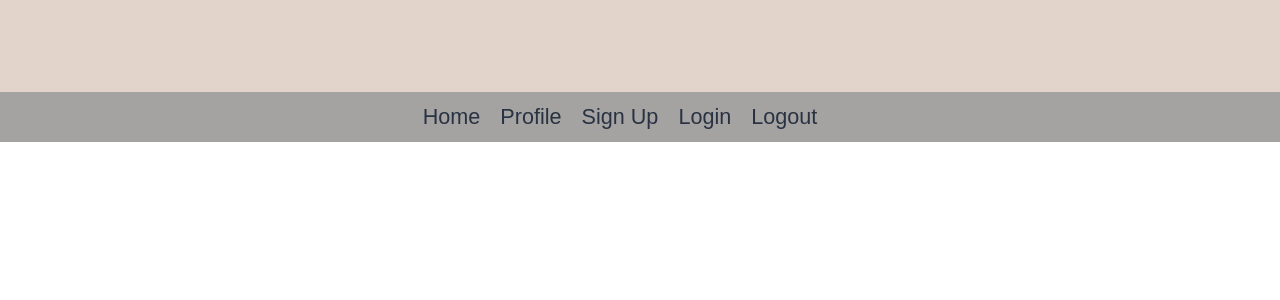
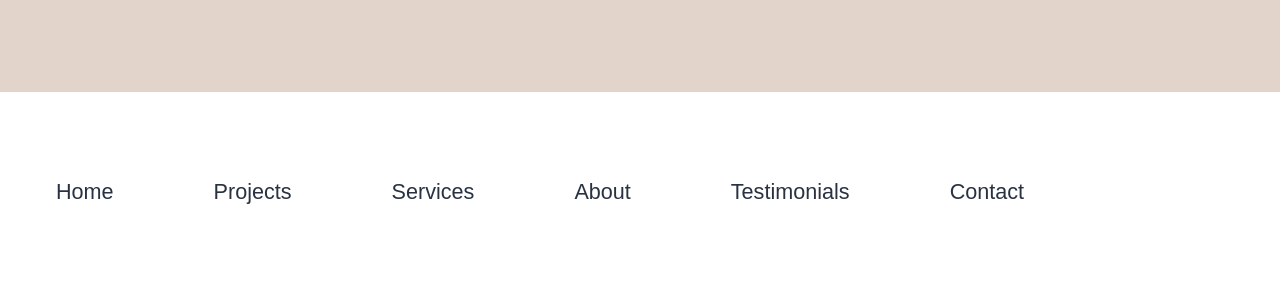
Before and after one commit to nascott94/Citrus-Sage, a React (Create React App) app: page / in a window 1280 px wide. Shown: the top 300 px of the page. Built offline with nearby package versions, Linux system fonts and the light colour scheme.

Commit message:
continue css styling on the navbar

```diff
--- a/src/components/NavBar/NavBar.css
+++ b/src/components/NavBar/NavBar.css
@@ -34,8 +34,8 @@ div {
 
 .top {
   width: 100%;
-  height: 50px;
-  background-color: #a4a3a1;
+  height: 200px;
+  background-color: white;
   position: sticky;
   top: 0;
   display: flex;
@@ -57,7 +57,7 @@ div {
 }
 
 .topListItem {
-  margin-right: 20px;
+  margin-right: 100px;
   font-size: 18px;
   font-weight: 300;
   cursor: pointer;
--- a/src/components/NavBar/NavBar.js
+++ b/src/components/NavBar/NavBar.js
@@ -8,6 +8,7 @@ export default function NavBar() {
       <div id="top-header">
         <div className="container clearfix"></div>
       </div>
+
       <div className="top">
         <div className="topCenter">
           <ul className="topList">
@@ -15,17 +16,20 @@ export default function NavBar() {
               <Link className="nav-link1 topListItem" to="/">
                 Home
               </Link>
-              <Link className="nav-link1 topListItem" to="/me">
-                Profile
+              <Link className="nav-link1 topListItem" to="/projects">
+                Projects
               </Link>
-              <Link className="nav-link1 topListItem" to="/signup">
-                Sign Up
+              <Link className="nav-link1 topListItem" to="/services">
+                Services
               </Link>
-              <Link className="nav-link1 topListItem" to="/login">
-                Login
+              <Link className="nav-link1 topListItem" to="/about">
+                About
               </Link>
-              <Link className="nav-link1 topListItem" to="/">
-                Logout
+              <Link className="nav-link1 topListItem" to="/testimonials">
+                Testimonials
+              </Link>
+              <Link className="nav-link1 topListItem" to="/contact">
+                Contact
               </Link>
             </li>
           </ul>
```
